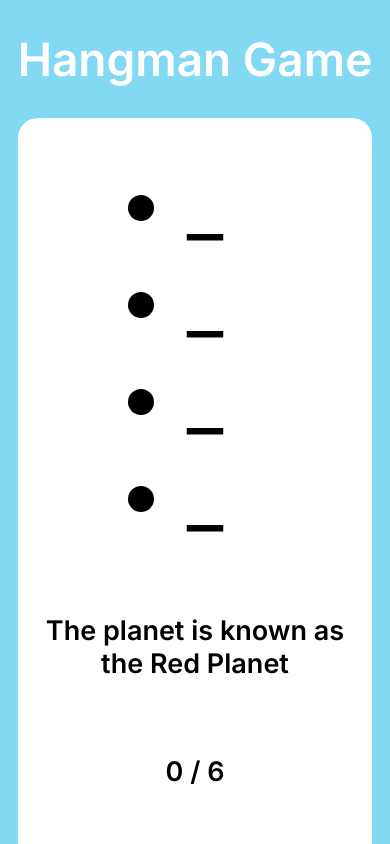
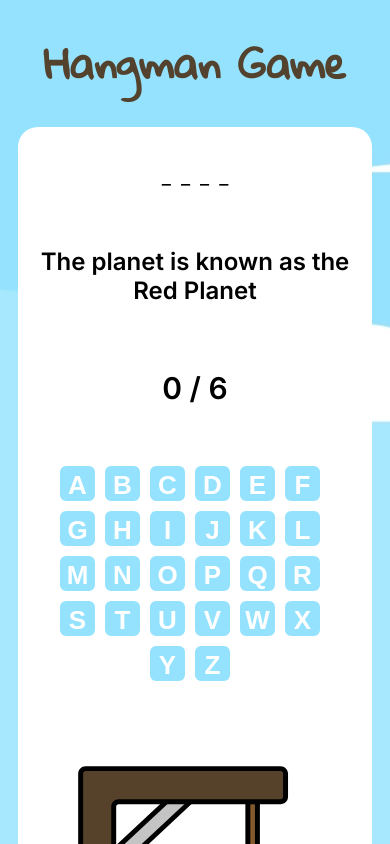
Before and after one commit to valeryiatselesh/hangman, a plain HTML site: page index.html in a window 390 px wide. Shown: the top 844 px of the page. Drawn offline with Linux system fonts and the light colour scheme.

Commit message:
feat: add styles

```diff
--- a/css/style.css
+++ b/css/style.css
@@ -1,54 +1,69 @@
+:root {
+   --main-font: 'Inter', sans-serif;
+   --accent-font: 'Gloria Hallelujah', cursive;
+   --main-color: #95E2FE;
+   --accent-color: #53422D;
+   --text-light: #fff;
+   --background-light: #fff;
+}
 body {
-   font-family: 'Inter', sans-serif;
+   font-family: var(--main-font);
    color: black;
    height: 100%;
    text-align: center;
    font-size: 30px;
-   background-color: #83D8F3;
+   background: var(--main-color) url("../img/background.png") 0 0/cover no-repeat;
+   display: flex;
+   flex-direction: column;
 }
 .title {
-   color: #fff;
-   font-size: 46px;
+   font-family: var(--accent-font);
+   color: var(--accent-color);
+   font-size: 60px;
+   margin: 15px;
 }
 .main {
    display: flex;
    justify-content: space-between;
    align-items: center;
-   gap: 50px;
-   margin: 40px;
+   gap: 20px;
+   margin: 30px 70px;
    padding: 40px;
    border-radius: 20px;
-   background-color: #fff;
+   background-color: var(--background-light);
 }
 .hangman {
-   flex-basis: 40%;
+   flex-basis: 30%;
 }
 .hangman__img {
+   max-width: 300px;
    width: 100%;
    object-fit: cover;
 }
 .game {
-   flex-basis: 60%;
+   flex-basis: 70%;
    display: flex;
    flex-direction: column;
    align-items: center;
-   gap: 30px;
+   gap: 20px;
 }
 .word {
-
+   padding: 0;
+   display: flex;
 }
 .word__letter {
    font-size: 80px;
    padding-right: 20px;
+   list-style: none;
+}
+.word__letter:last-child {
+   padding-right: 0px;
 }
 .hint {
-
+   font-size: 24px;
 }
 .score {
-
-}
-.keyboard {
-
+   font-size: 30px;
 }
 .keyboard__list {
    display: flex;
@@ -59,39 +74,76 @@ body {
    padding: 0;
 }
 .keyboard__letter {
+   display: flex;
+   align-items: center;
+   justify-content: center;
    margin: 0 10px 10px 0;
-   list-style: none;
-   width: 55px;
-   height: 45px;
+   width: 40px;
+   height: 40px;
    padding-top: 5px;
-   color: white;
-   background-color: #83D8F3;
-   border: solid 2px #83D8F3;
+   color: var(--text-light);
+   background-color: var(--main-color);
+   border: solid 2px var(--main-color);
    border-radius: 6px;
    font-weight: 600;
+   font-size: 26px;
    cursor: pointer;
 }
 .keyboard__letter:hover {
-   border: solid 2px #83D8F3;
-   color: #83D8F3;
-   background-color: white;
+   border: solid 2px var(--main-color);
+   color: var(--main-color);
+   background-color: var(--background-light);
 }
-.keyboard__letter_disable {
+.keyboard__letter:disabled {
    pointer-events: none;
-   background-color: white;
+   background-color: var(--background-light);
    color: gray;
    border-color: gray;
 }
-@media (max-width: 980px) {
-   body {
-      font-size: 18px;
-   }
-   .keyboard__letter {
-      width: 35px;
-      height: 30px;
-   }
+.modal {
+   display: none;
+   position: fixed;
+	top: 0;
+	left: 0;
+	z-index: 100;
+	width: 100%;
+	height: 100%;
+	overflow: hidden;
+	background-color: rgba(0, 0, 0, 0.5);
 }
-@media (max-width: 680px) {
+ .modal_show {
+   display: flex;
+   align-items: center;
+   justify-content: center;
+}
+.modal__dialog {
+   max-width: 600px;
+   width: 100%;
+   margin: 0 80px;
+}
+.modal__content {
+   position: relative;
+   display: flex;
+   flex-direction: column;
+   align-items: center;
+   gap: 40px;
+   margin: 0 auto;
+   padding: 30px;
+   border-radius: 40px;
+   overflow-y: auto;
+   background: var(--main-color);
+}
+.modal__btn {
+   font-family: var(--accent-font);
+   font-size: 20px;
+   border-radius: 100px;
+   border: 1px solid black;
+   text-align: center;
+   padding: 10px 30px;
+   cursor: pointer;
+   max-width: 240px;
+}
+@media (max-width: 998px) {
    .main {
       flex-direction: column-reverse;
       margin: 10px;
@@ -100,4 +152,34 @@ body {
    .hangman {
       padding: 40px;
    }
+   .word__letter {
+      font-size: 30px;
+      padding-right: 15px;
+   }
 }
+@media (max-width: 980px) {
+   body {
+      font-size: 18px;
+   }
+   .keyboard__letter {
+      width: 35px;
+      height: 35px;
+   }
+}
+@media (max-width: 680px) {
+   .title {
+      font-size: 40px;
+   }
+   .modal__dialog {
+      margin: 0 40px;
+   }
+}
+@media (max-width: 420px) {
+   .word__letter {
+      font-size: 20px;
+      padding-right: 10px;
+   }
+   .modal__btn {
+      font-size: 16px;
+   }
+}
```
